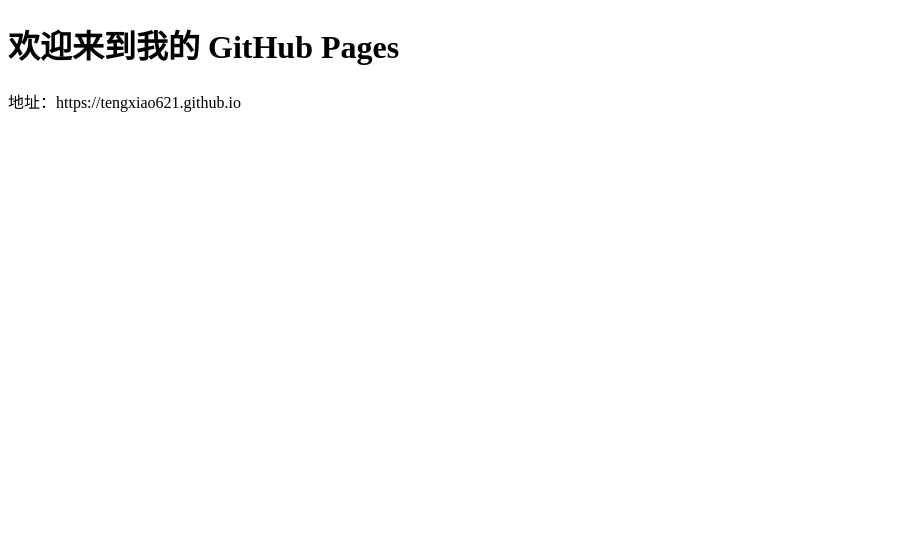
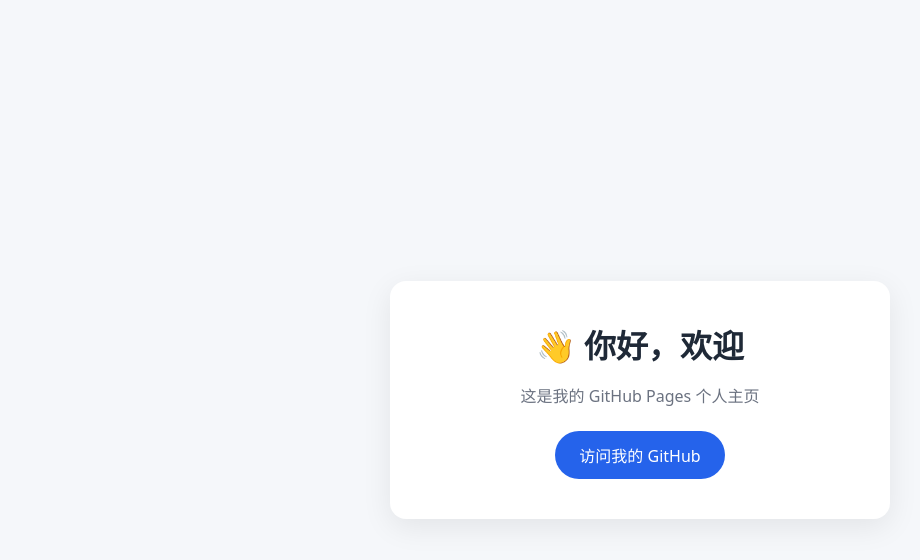
Before and after one commit to tengxiao621/tengxiao621.github.io, a plain HTML site: page index.html in a window 1280 px wide. Shown: the whole page, without its empty margins (0-920 px from the left). Drawn offline with Linux system fonts and the light colour scheme.

Commit message:
Update index.html

```diff
--- a/index.html
+++ b/index.html
@@ -1,11 +1,24 @@
 <!DOCTYPE html>
 <html lang="zh-CN">
 <head>
-<meta charset="UTF-8">
-<title>我的主页</title>
+    <meta charset="UTF-8">
+    <meta name="viewport" content="width=device-width, initial-scale=1.0">
+    <title>我的个人主页</title>
+    <style>
+        *{margin:0;padding:0;box-sizing:border-box}
+        body{font-family:system-ui,sans-serif;background:#f5f7fa;color:#222;display:flex;align-items:center;justify-content:center;min-height:100vh;padding:20px}
+        .card{background:#fff;border-radius:16px;padding:40px;box-shadow:0 8px 30px rgba(0,0,0,0.08);text-align:center;max-width:500px;width:100%}
+        h1{font-size:32px;margin-bottom:16px;color:#1f2937}
+        p{font-size:16px;color:#6b7280;margin-bottom:24px}
+        .link{display:inline-block;padding:12px 24px;background:#2563eb;color:#fff;border-radius:999px;text-decoration:none;font-weight:500;transition:0.2s}
+        .link:hover{background:#1d4ed8}
+    </style>
 </head>
 <body>
-<h1>欢迎来到我的 GitHub Pages</h1>
-<p>地址：https://tengxiao621.github.io</p>
+    <div class="card">
+        <h1>👋 你好，欢迎</h1>
+        <p>这是我的 GitHub Pages 个人主页</p>
+        <a class="link" href="https://github.com/tengxiao621">访问我的 GitHub</a>
+    </div>
 </body>
 </html>
```
